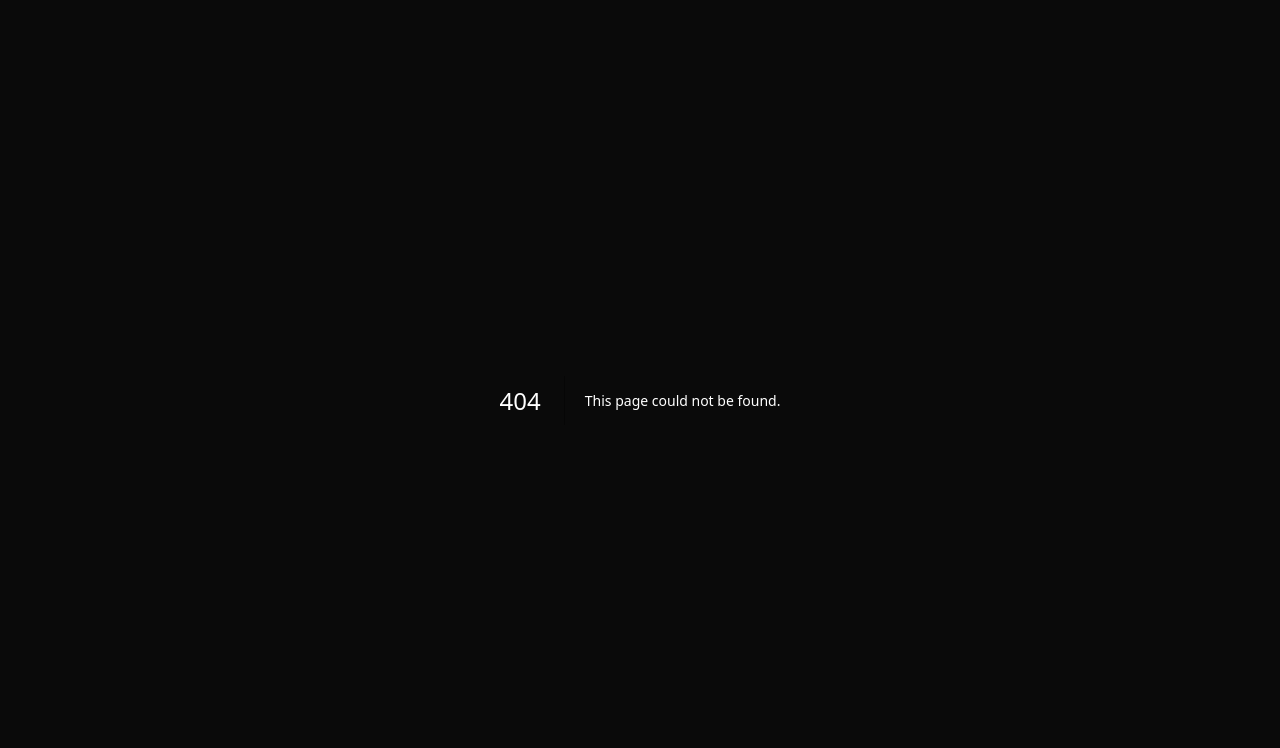
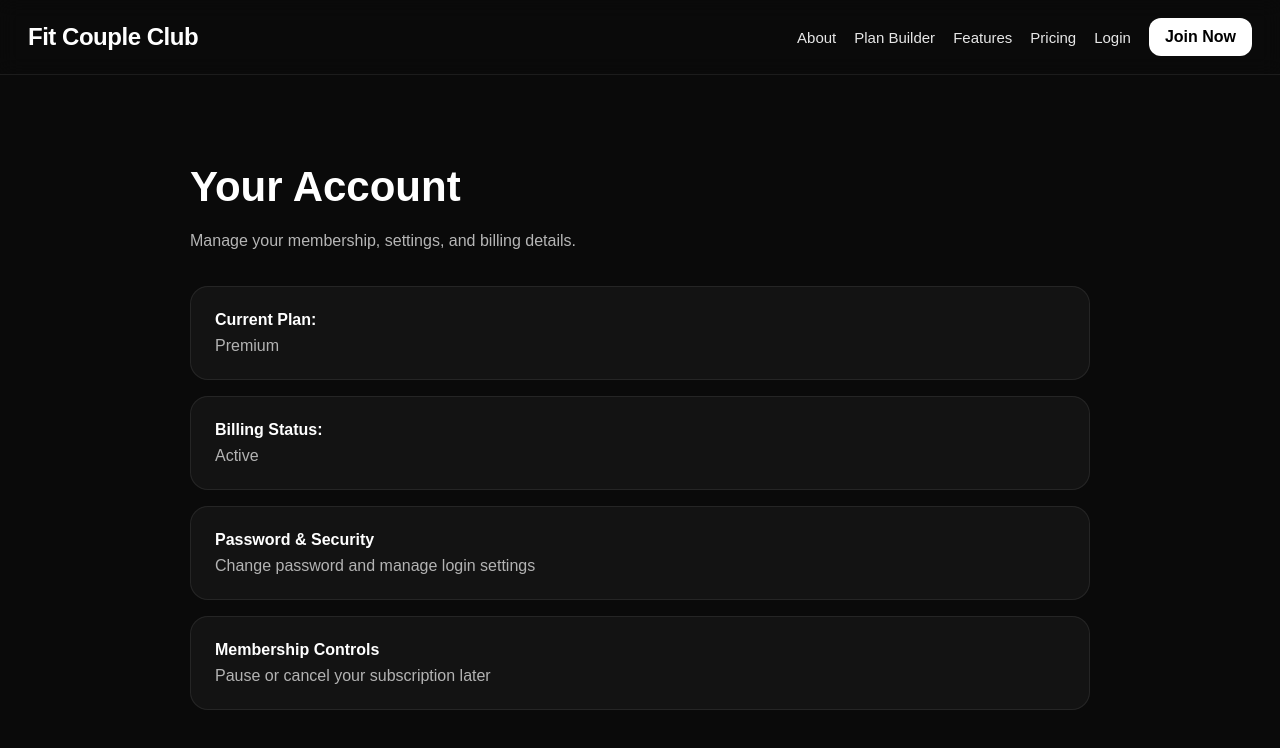
Before and after one commit to nielsvdz-ops/fit-couple-club, a Next.js app: page /account in a window 1280 px wide. Before the commit this address had no page. Shown: the top 748 px of the page. Built offline with nearby package versions, Linux system fonts and the light colour scheme.

Commit message:
Create page.js

```diff
--- /dev/null
+++ b/app/account/page.js
@@ -0,0 +1,25 @@
+import Navbar from "../../components/Navbar";
+
+export default function AccountPage() {
+  return (
+    <main style={main}>
+      <Navbar />
+      <div style={container}>
+        <h1 style={title}>Your Account</h1>
+        <p style={subtitle}>Manage your membership, settings, and billing details.</p>
+
+        <div style={card}><strong>Current Plan:</strong><div style={detail}>Premium</div></div>
+        <div style={card}><strong>Billing Status:</strong><div style={detail}>Active</div></div>
+        <div style={card}><strong>Password & Security</strong><div style={detail}>Change password and manage login settings</div></div>
+        <div style={card}><strong>Membership Controls</strong><div style={detail}>Pause or cancel your subscription later</div></div>
+      </div>
+    </main>
+  );
+}
+
+const main = { minHeight: "100vh", background: "#0a0a0a", color: "white" };
+const container = { maxWidth: "900px", margin: "0 auto", padding: "60px 24px" };
+const title = { fontSize: "42px", marginBottom: "10px" };
+const subtitle = { color: "rgba(255,255,255,0.7)", marginBottom: "30px", lineHeight: 1.8 };
+const card = { background: "rgba(255,255,255,0.04)", border: "1px solid rgba(255,255,255,0.08)", borderRadius: "18px", padding: "24px", marginBottom: "16px" };
+const detail = { marginTop: "8px", color: "rgba(255,255,255,0.68)" };
```
